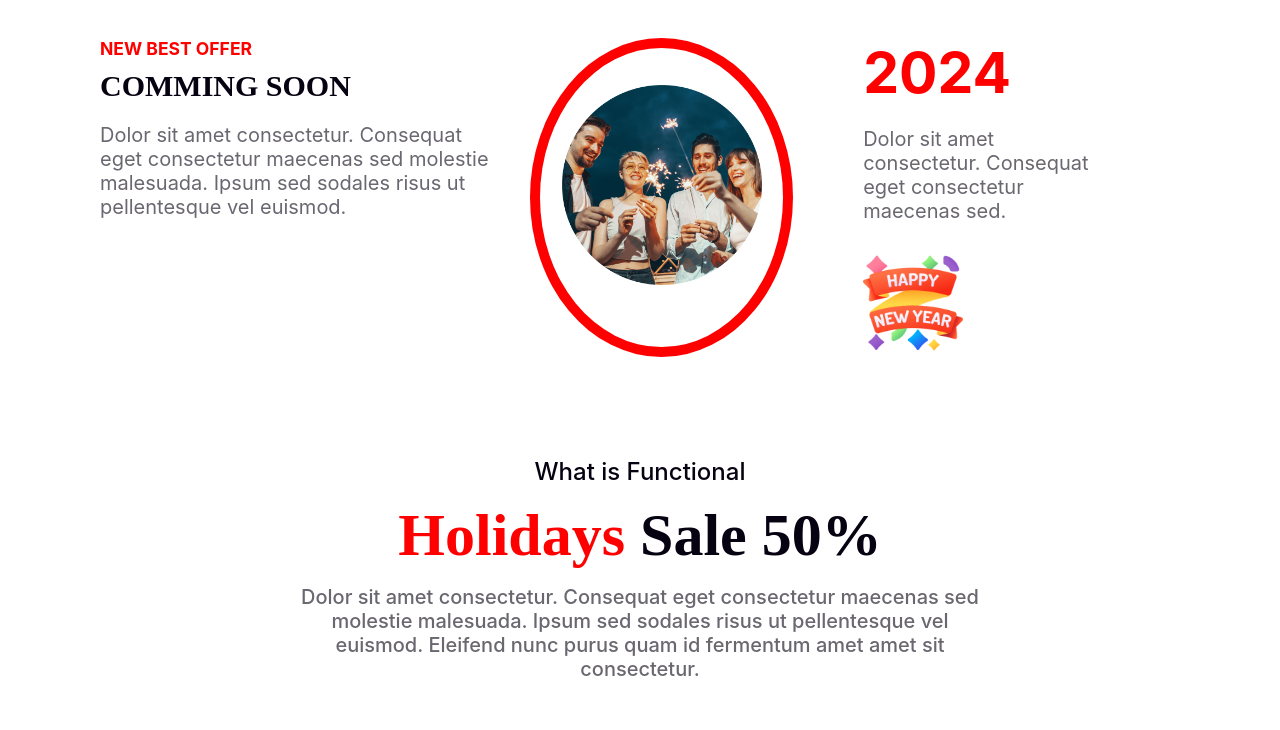
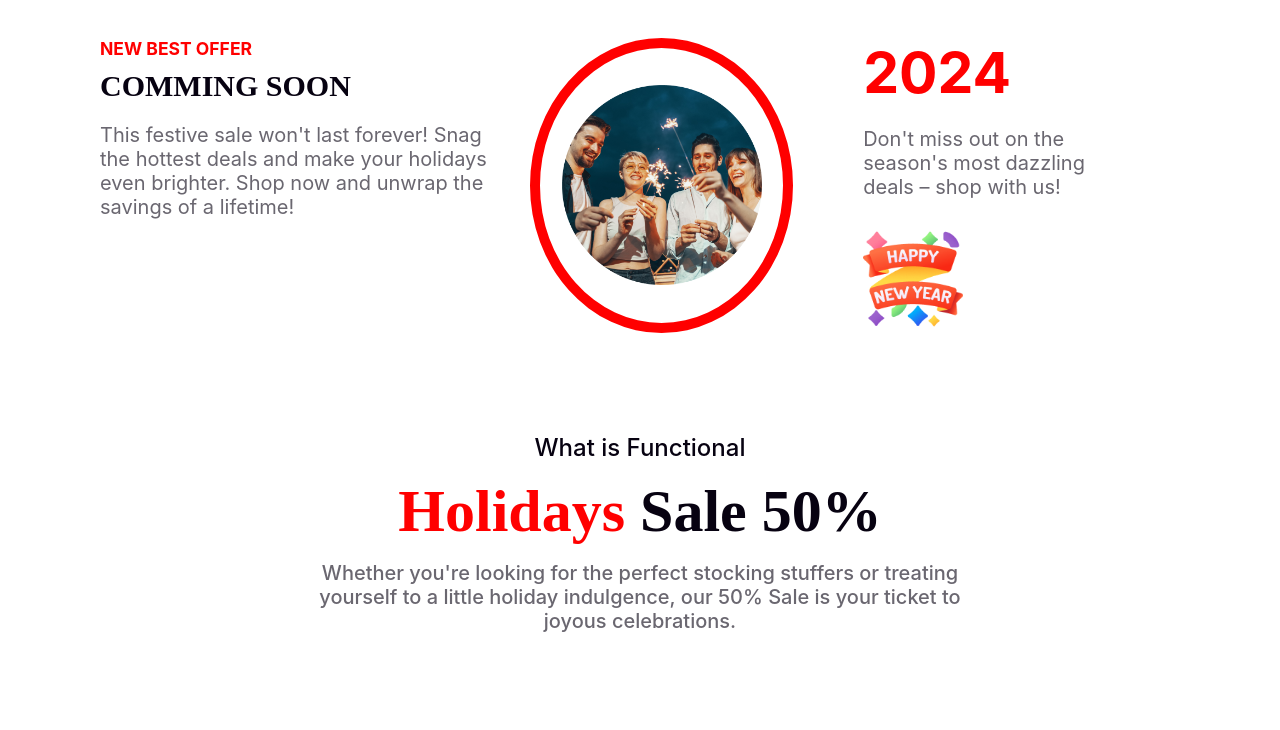
Before and after one commit to Farhan-Shahriar-Himel/Assignment-1, a plain HTML site: page index.html in a window 1280 px wide. Shown: the part 2520-3250 px from the top of the page. Drawn offline with Linux system fonts and the light colour scheme.

Commit message:
text updated

```diff
--- a/index.html
+++ b/index.html
@@ -41,7 +41,7 @@
                     <h1>Midnight Party</h1>
                 </div>
                 <div class="bannar-paragraph">
-                    <p>Dolor sit amet consectetur. Consequat eget consectetur maecenas sed molestie malesuada. Ipsum sed sodales risus ut pellentesque vel euismod. </p>
+                    <p>Dive into the festivities with half-price deals on fashion, electronics, home decor, and so much more! From cozy winter essentials to the latest tech gadgets, there's something for everyone on your list.</p>
                 </div>
                 <div class="join-btn">
                     <button style="background-color: transparent; color: #FFF;"><strong>JOIN NOW</strong></button>
@@ -71,7 +71,7 @@
                     <h1>COMMING SOON</h1>
                 </div>
                 <div class="best-offer-content">
-                    <p>Dolor sit amet consectetur. Consequat eget consectetur maecenas sed molestie malesuada. Ipsum sed sodales risus ut pellentesque vel euismod. </p>
+                    <p>This festive sale won't last forever! Snag the hottest deals and make your holidays even brighter. Shop now and unwrap the savings of a lifetime! </p>
                 </div>
             </div>
 
@@ -84,7 +84,7 @@
                     <h1>2024</h1>
                 </div>
                 <div class="sec-description">
-                    <p>Dolor sit amet consectetur. Consequat eget consectetur maecenas sed.</p>
+                    <p>Don't miss out on the season's most dazzling deals – shop with us!</p>
                 </div>
                 <div class="sec-desc-image">
                     <img src="image/Group 96.png" alt="" class="happy-new-year">
@@ -101,8 +101,7 @@
                     <h1><span style="color: #F00;">Holidays</span> Sale 50%</h1>
                 </div>
                 <div class="holiday-offer-content">
-                    <p>Dolor sit amet consectetur. Consequat eget consectetur maecenas sed
-                        molestie malesuada. Ipsum sed sodales risus ut pellentesque vel euismod. Eleifend nunc purus quam id fermentum amet amet sit consectetur.</p>
+                    <p>Whether you're looking for the perfect stocking stuffers or treating yourself to a little holiday indulgence, our 50% Sale is your ticket to joyous celebrations.</p>
                 </div>
             </div>
             <div>
@@ -126,7 +125,7 @@
                 <div class="sopping-details-content">
                     <h3 class="best-offer-title">THE BEST GIFTS</h3>
                     <h1 class="coming-soon">Our Awesome Portfolio</h1>
-                    <p id="width-manage" class="best-offer-content">Dolor sit amet consectetur. Consequat eget consectetur maecenas sed molestie malesuada. Ipsum sed sodales risus ut pellentesque vel euismod. </p>
+                    <p id="width-manage" class="best-offer-content">A game-changer in innovation and style! Elevate your experience with cutting-edge features and sleek design. Unleash a new era of possibilities. </p>
                 </div>
 
                 <div class="shopping-product-part1">
@@ -145,7 +144,7 @@
             <div class="subscribe">
                 <img src="image/Group 61.png" alt="" class="mail-icon">
                 <h1 class="catagories" style="margin-top: 10px;">Subscribe Newsletter</h1>
-                <P class="holiday-offer-content" style="margin-top: 20px;">Dolor sit amet consectetur. Consequat eget consectetur maecenas sed molestie malesuada. Ipsum sed sodales risus ut pellentesque vel euismod. </P>
+                <P class="holiday-offer-content" style="margin-top: 20px;">Enjoy members-only access to premium content, early product releases, and special holiday editions that are unavailable anywhere else. </P>
                 <div class="input-submit">
                     <input type="email" name="" placeholder="user@gmail.com" id="" class="input-box">
                     <button class="btn-sbs">Subscribe</button>
```
